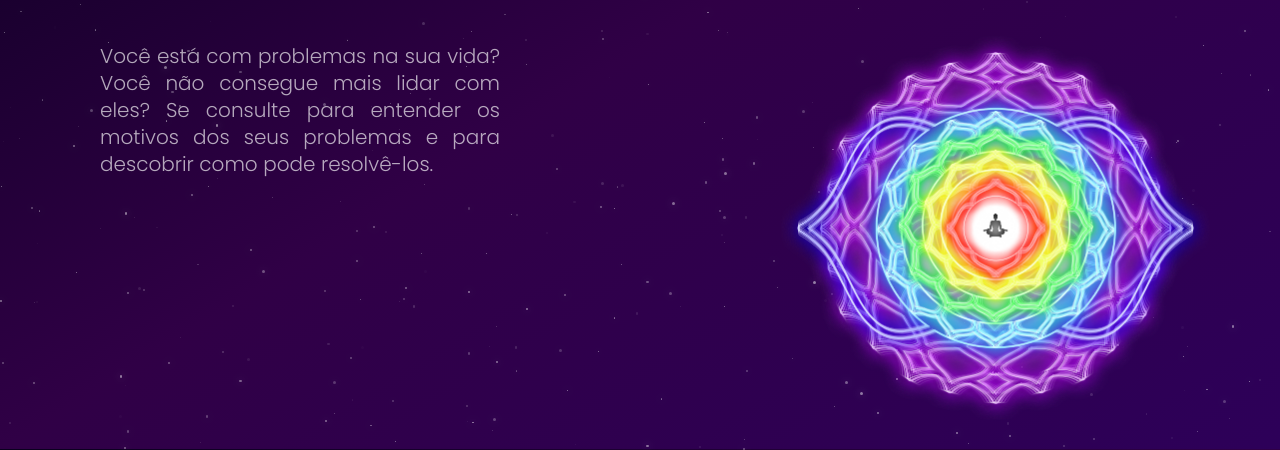
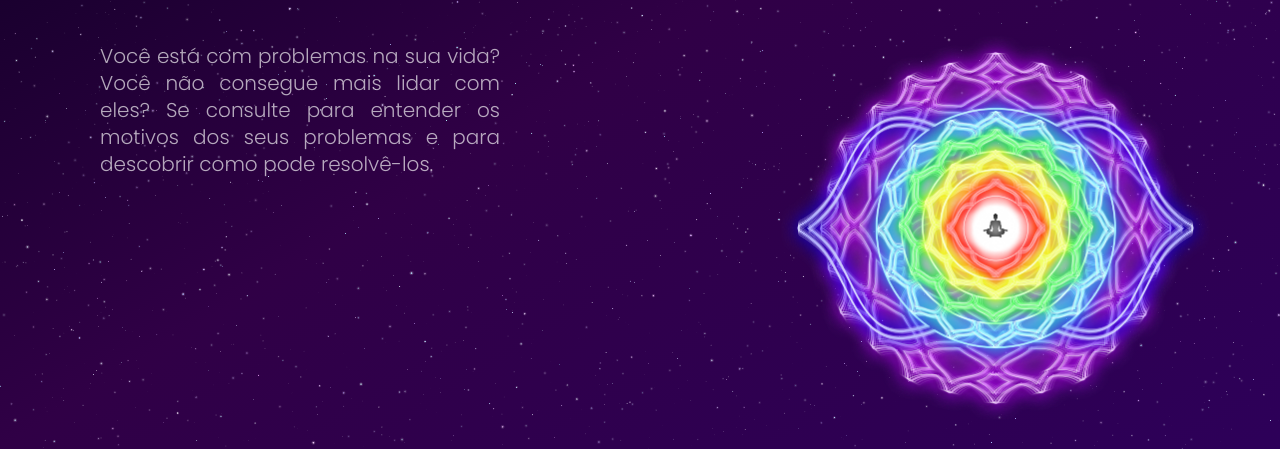
Before and after one commit to pietroid/hannadeslandes, a Gatsby site: page / in a window 1280 px wide. Shown: the part 351-801 px from the top of the page. Built offline with nearby package versions, Linux system fonts and the light colour scheme; Gatsby itself is replaced by a stand-in of ours.

Commit message:
fundo estrelado

```diff
--- a/src/components/background.tsx
+++ b/src/components/background.tsx
@@ -1,9 +1,84 @@
-import * as React from 'React';
+import React, { useRef, useEffect } from 'react'
 import '../components/global_style.css'
 import useWindowDimensions from '../utils/useWindowDimensions';
 
 const Background = () => {
+    const canvasRef = useRef(null);
     const { height, width } = useWindowDimensions();
+    const density = 40;
+    const draw = ctx => {
+        //ctx.shadowColor = "rgba(255,255,255,0.5)";
+        //ctx.shadowBlur = 3;
+
+        ctx.clearRect(0, 0, ctx.canvas.width, ctx.canvas.height);
+       /* ctx.fillStyle = 'red';
+        ctx.beginPath()
+    ctx.rect(0, 0, 50, 50);
+    ctx.fill();*/
+        for (let i =0; i<(height * width)*density/(100*100) ;i++){
+            drawStar(ctx);
+        }
+    }
+/*
+  const drawStar = ctx =>{
+
+    const opacity = Math.pow(Math.random(),3)*0.6;
+    const x0 = Math.random() * width
+    const y0 = Math.random() * height;
+    const [x,y] = mapping(x0,y0);
+    const radius = Math.pow(Math.random(),1.4)*1.5;
+
+    ctx.fillStyle = `rgba(${255-100*Math.random()}, ${255-100*Math.random()}, ${255}, ${opacity})`
+    ctx.beginPath()
+    ctx.arc(x, y, radius, 0, 2*Math.PI)
+    ctx.fill()
+
+    ctx.arc(30, 30, radius, 0, 2*Math.PI);
+  }*/
+
+  const drawStar = ctx =>{
+
+    const opacity = Math.pow(Math.random(),3)*0.7+0.3;
+    const x0 = Math.random() * width
+    const y0 = Math.random() * height;
+    const [x,y] = [x0,y0];
+    const radius = Math.pow(Math.random(),3)*2+0.5;
+    const intensity = Math.pow(Math.random(),1)*0.3;
+    const radgrad = ctx.createRadialGradient(x,y,0,x,y,radius);
+    const [r,g] = [255-100*Math.random(), 255-100*Math.random()];
+    const color = `rgba(${r}, ${g}, 255, ${opacity})`;
+    const [r_bright,g_bright] = [Math.min(255, r*2), Math.min(255, g*2)]
+    radgrad.addColorStop(0, color);
+    radgrad.addColorStop(intensity, color);
+    radgrad.addColorStop(0.5, `rgba(${r_bright},${g_bright},255,${opacity*0.2})`);
+    radgrad.addColorStop(1, `rgba(${r_bright},${g_bright},255,0)`);
+    ctx.fillStyle = radgrad;
+
+    ctx.beginPath()
+    ctx.rect(x-radius, y-radius, radius*2, radius*2);
+    ctx.fill();
+  }
+
+  useEffect(() => {
+    const canvas = canvasRef.current;
+    canvas.width = width;
+    canvas.height = height;
+    const context = canvas.getContext('2d')
+    //Our draw come here
+
+    draw(context)
+  }, [draw])
+
+  return (
+        <canvas style={{
+            position:'absolute',
+            top:0,
+            left:0,
+            zIndex:-1,
+            width: '100%'
+            }} ref={canvasRef}/>
+    )
+/*  const { height, width } = useWindowDimensions();
     const stars = [];
     const density = 5;
     for (let i =0; i< (height * width)*density/(100*100) ;i++){
@@ -19,8 +94,9 @@ const Background = () => {
             }
         </div>
     );
+*/
 }
-
+/*
 const Star = ({x,y,size,opacity}) => {
     return (
         <div className= "glow" style={{
@@ -35,5 +111,5 @@ const Star = ({x,y,size,opacity}) => {
         }}></div>
     )
 }
-
+*/
 export default Background;
```
